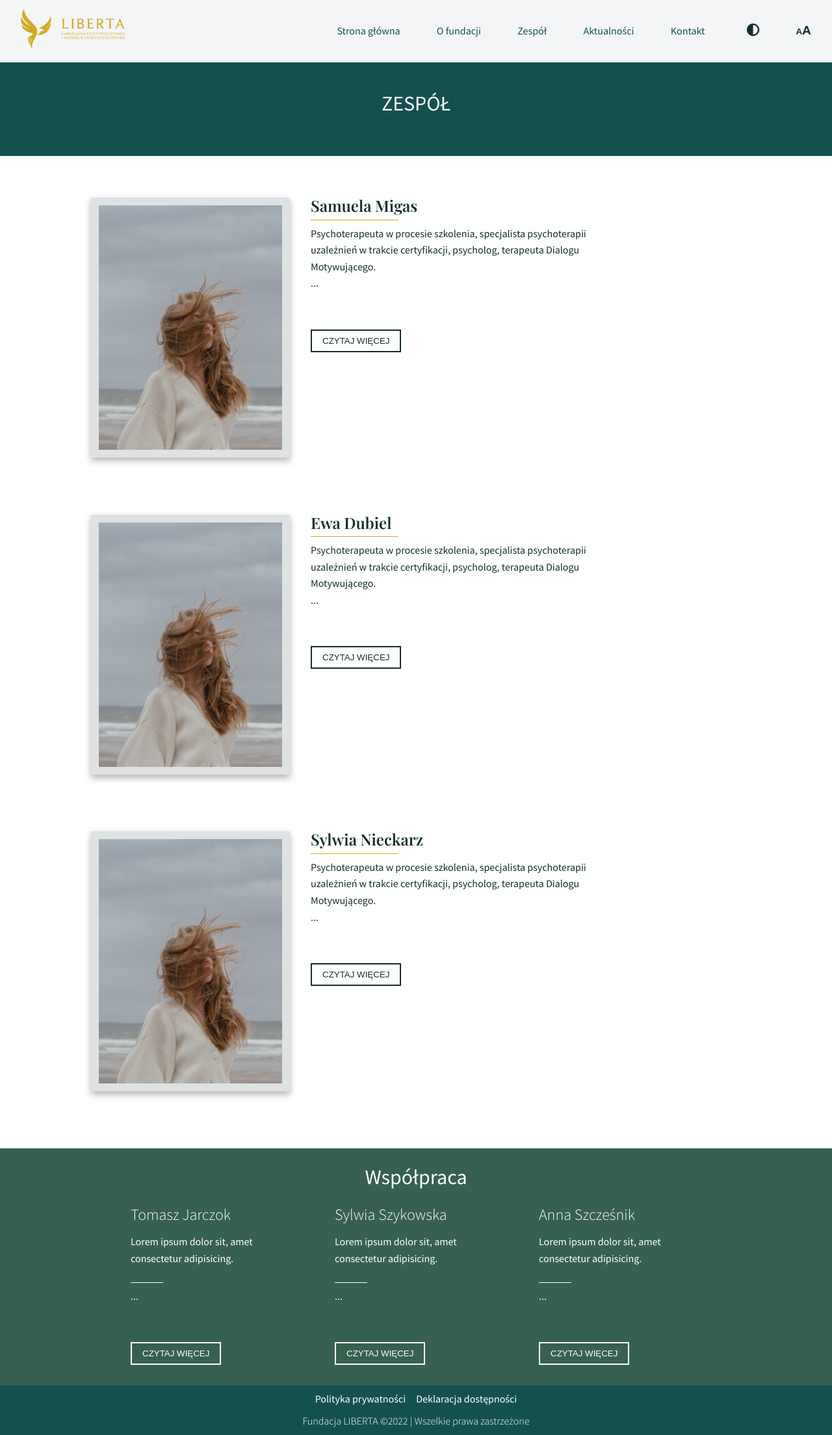
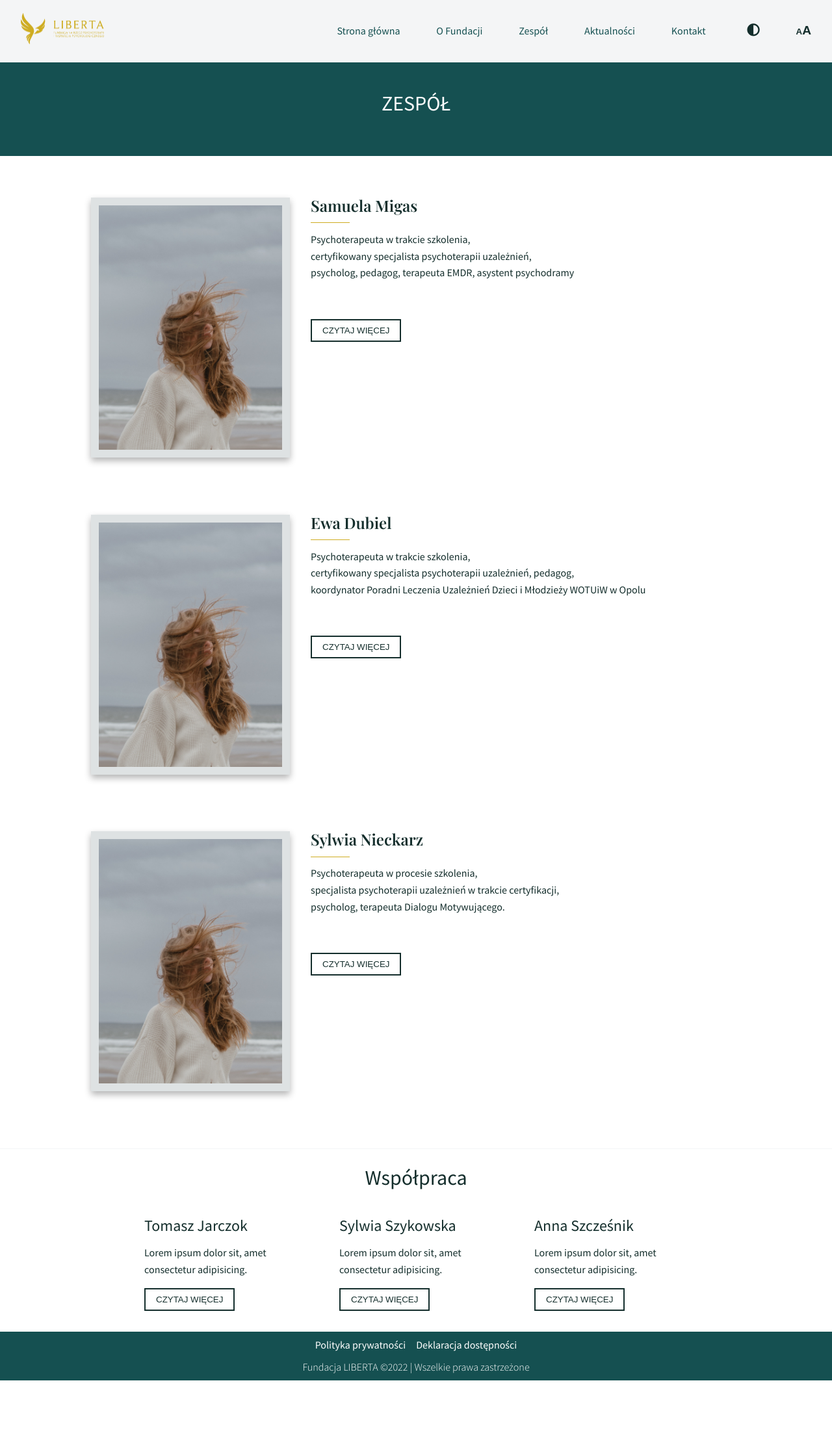
Before and after one commit to aleksandra-migas/fundacja-LIBERTA, a plain HTML site: page zespol.html in a window 1280 px wide. Shown: the whole page at 65% size. After the commit the page ends 2124 px from the top, so only its background shows below. Drawn offline with nearby package versions, Linux system fonts and the light colour scheme.

Commit message:
logo changes

```diff
--- a/aktualnosci.css
+++ b/aktualnosci.css
@@ -71,9 +71,12 @@
       background-color: var(--whiteBackground);
     }
     .logo{
-      width: 10rem;
-      cursor: pointer;
-    }
+      display: none;
+   }
+   .logo-phone{
+       width:2rem;
+       cursor: pointer;
+   }
     nav{
         width: 100%;
         display: flex;
@@ -192,7 +195,7 @@
         padding: .5rem;
        }
        .card-3{
-        height: 650px;
+        height: 550px;
        }
        .img-box{
         width: 300px;
@@ -263,6 +266,14 @@
     height: 12vh;
     justify-content: space-between;
   }
+  .logo{
+    display: inline;
+    width:8rem;
+    cursor: pointer;
+  }
+  .logo-phone{
+    display: none;
+  }
   .burger{
     display: none;
   }
--- a/deklaracja.css
+++ b/deklaracja.css
@@ -70,10 +70,13 @@
   body{
     background-color: var(--whiteBackground);
   }
-    .logo{
-      width: 10rem;
-      cursor: pointer;
-    }
+  .logo{
+    display: none;
+ }
+ .logo-phone{
+     width:2rem;
+     cursor: pointer;
+ }
     nav{
         width: 100%;
         display: flex;
@@ -209,6 +212,14 @@
     height: 12vh;
     justify-content: space-between;
   }
+  .logo{
+    display: inline;
+    width:8rem;
+    cursor: pointer;
+  }
+  .logo-phone{
+    display: none;
+  }
   .burger{
     display: none;
   }
--- a/fundacja.css
+++ b/fundacja.css
@@ -68,10 +68,13 @@
   body{
     background-color: var(--whiteBackground);
   }
-    .logo{
-      width: 10rem;
-      cursor: pointer;
-    }
+  .logo{
+    display: none;
+ }
+ .logo-phone{
+     width:2rem;
+     cursor: pointer;
+ }
     nav{
         width: 100%;
         display: flex;
@@ -239,6 +242,14 @@
     height: 12vh;
     justify-content: space-between;
   }
+  .logo{
+    display: inline;
+    width:8rem;
+    cursor: pointer;
+  }
+  .logo-phone{
+    display: none;
+  }
   .burger{
     display: none;
   }
--- a/kontakt.css
+++ b/kontakt.css
@@ -70,10 +70,13 @@
   body{
     background-color: var(--whiteBackground);
   }
-    .logo{
-      width: 10rem;
-      cursor: pointer;
-    }
+  .logo{
+    display: none;
+ }
+ .logo-phone{
+     width:2rem;
+     cursor: pointer;
+ }
     nav{
         width: 100%;
         display: flex;
@@ -220,6 +223,14 @@
     height: 12vh;
     justify-content: space-between;
   }
+  .logo{
+    display: inline;
+    width:8rem;
+    cursor: pointer;
+  }
+  .logo-phone{
+    display: none;
+  }
   .burger{
     display: none;
   }
--- a/style.css
+++ b/style.css
@@ -73,7 +73,10 @@ font-size: 2rem;
     background-color: var(--whiteBackground);
   }
     .logo{
-        width:10rem;
+       display: none;
+    }
+    .logo-phone{
+        width:2rem;
         cursor: pointer;
     }
     nav{
@@ -232,7 +235,7 @@ font-size: 2rem;
       padding: .5rem;
      }
      .card-3{
-      height: 650px;
+      height: 550px;
      }
      .img-box{
       width: 300px;
@@ -284,17 +287,17 @@ font-size: 2rem;
      .logos-wrapper{
       width: 100vw;
       display: grid;
-      grid-template-columns: repeat(auto-fit, minmax(120px, 150px));
+      grid-template-columns: repeat(auto-fit, minmax(50px, 150px));
+     grid-template-rows: repeat(auto-fit, minmax(50px, 150px));
       grid-gap: 10px;
       justify-content: center;
+      align-items: center;
      }
     .logo-img{
-      width: 80px;
-      height: 100px;
+    height: 100px;
     }
     .logo-img img{
       width: 100%;
-      height: 100%;
       object-fit: cover;
     }
 footer{
@@ -328,6 +331,14 @@ footer p{
  nav {
   height: 12vh;
   justify-content: space-between;
+}
+.logo{
+  display: inline;
+  width:8rem;
+  cursor: pointer;
+}
+.logo-phone{
+  display: none;
 }
 .burger{
   display: none;
--- a/zespol.css
+++ b/zespol.css
@@ -70,10 +70,13 @@
   body{
     background-color: var(--whiteBackground);
   }
-    .logo{
-      width: 10rem;
-      cursor: pointer;
-    }
+  .logo{
+    display: none;
+ }
+ .logo-phone{
+     width:2rem;
+     cursor: pointer;
+ }
     nav{
         width: 100%;
         display: flex;
@@ -186,7 +189,6 @@
         display: flex;
         flex-direction: column;
         margin: 2rem 0;
-
       }
       .card-wrapper img{
         height: 50vh;
@@ -198,16 +200,19 @@
     .card hr{
         border: none;
         height: 1px;
-        width: 30%;
-        margin: .5rem 0;
+        width: 60px;
+        margin: .8rem 0;
         background-color: var(--gold);
     }
     .card h2{
         font-family: var(--titleFont);
         color: var(--darkText);
     }
-    .section-1 .short-text{
+    /*.section-1 .short-text, .short-text2, .short-text3{
       max-width: 450px;
+    }*/
+    .dots, .dots2, .dots3{
+      color: transparent;
     }
     .more, .more2, .more3{
       display: none;
@@ -223,19 +228,18 @@
     }
     .card button:hover{
       border: var(--deepGreen) 3px solid;
-
-/*background-color: var(--gold);
-color: var(--whiteText);*/
     }
-    .section-2{
-      /*width: 100%;*/
-      background-color:var(--accentGreen)
+    .long-hr{
+      width: 100%;
+      border: none;
+      height: 1px;
+      background-color: var(--lightGray);
     }
     .section-2 h1{
       font-size: 2rem;
       font-weight: 400;
       text-align: center;
-      color: var(--whiteText);
+      color: var(--darkText);
       padding-top: 2rem;
     }
     .wspolpraca-wrapper{
@@ -245,40 +249,39 @@ color: var(--whiteText);*/
       justify-content: center;
       align-items: center;
       flex-direction: column;
-      color: var(--whiteText);
+      /*color: var(--whiteText);*/
+      color: var(--darkText);
      margin: 0 auto;
     }
    .wspolpraca-text{
     padding: 2rem 0;
+    width: 300px;
    }
     .wspolpraca-text h2{
-      font-weight: 300;
+      font-weight: 400;
+      margin: 1rem 0;
     }
-    .wspolpraca-text hr{
-      border: none;
-      width: 30%;
-      height: 1px;
-      background-color: var(--whiteText);
-      margin: .5rem 0;
+    .dots4, .dots5, .dots6{
+      color: transparent;
     }
-    .section-2 .short-text{
+    /*.section-2 .short-text{
       width: 250px;
       padding: 1rem 0;
-    }
+    }*/
     .more4, .more5, .more6{
       display: none;
     }
     .more-btn4, .more-btn5, .more-btn6{
-      background-color: var(--accentGreen);
-      color: var(--whiteText);
-      border: var(--whiteText) 2px solid;
+      background-color: transparent;
+      color: var(--darkText);
+      border: var(--darkText) 2px solid;
       padding: .5rem 1rem;
-      margin-top: 2rem;
+      margin-top: 1rem;
       text-transform: uppercase;
       cursor: pointer;
     }
     .section-2 button:hover{
-      border: var(--whiteText) 3px solid;
+      border: var(--darkText) 3px solid;
     }
     footer{
       width:100%;
@@ -305,12 +308,20 @@ color: var(--whiteText);*/
       font-weight: 300;
       margin-bottom: .5rem;
     }
- }
+  }
 
  @media screen and (min-width: 700px){
   nav {
     height: 12vh;
     justify-content: space-between;
+  }
+  .logo{
+    display: inline;
+    width:8rem;
+    cursor: pointer;
+  }
+  .logo-phone{
+    display: none;
   }
   .burger{
     display: none;
--- a/zespol.html
+++ b/zespol.html
@@ -21,9 +21,10 @@
     <header>
         <nav>
             <a href="index.html"><img class="logo" src="images/logo-row.png"></a>
+            <a href="index.html"><img class="logo-phone" src="images/logo-new.png"></a>
             <ul class="nav-links">
                 <li><a href="index.html">Strona główna</a></li>
-                <li><a href="fundacja.html">O fundacji</a></li>
+                <li><a href="fundacja.html">O Fundacji</a></li>
                 <li><a href="zespol.html">Zespół</a></li>
                 <li><a href="aktualnosci.html">Aktualności</a></li>
                 <li><a href="kontakt.html">Kontakt</a></li>
@@ -49,8 +50,8 @@
                 <div class="text">
                     <h2>Samuela Migas</h2>
                     <hr>
-                    <p class="short-text"> Psychoterapeuta w procesie szkolenia, specjalista psychoterapii uzależnień w trakcie certyfikacji, psycholog, terapeuta Dialogu Motywującego.</p>
-                    <div class="dots">...</div><br>
+                    <p class="short-text">Psychoterapeuta w trakcie szkolenia,<br>certyfikowany specjalista psychoterapii uzależnień,<br> psycholog, pedagog, terapeuta EMDR, asystent psychodramy<span class="dots">...</span></p>
+                    <!--<div class="dots">...</div>--><br>
                     <div class="more">
                     <p>Z wykształcenia jestem pedagogiem, psychologiem, certyfikowanym specjalistą psychoterapii uzależnień, psychoterapeutą w trakcie całościowego 4-letniego szkolenia atestowanego przez Polskie Towarzystwo Psychiatryczne. Jestem także terapeutą EMDR (ang. Eye Movement Desentisization and Reprocessing – terapia odwrażliwiania i przetwarzania za pomocą ruchu gałek ocznych). Posiadam tytuł asystenta psychodramy.
                         Doświadczenie zawodowe zdobywałam pracując w Centrum Terapii i Profilaktyki w Strzelcach Opolskich, Szkole Podstawowej nr 30 w Opolu oraz Wojewódzkim Ośrodku Terapii Uzależnienia i Współuzależnienia w Opolu. Odbyłam staż kliniczny w Ośrodku Leczenia Nerwic i Zaburzeń Odżywiania „Dąbrówka” w Gliwicach. Współpracowałam z Domem Dziecka w Tarnowie Opolskim, gdzie współprowadziłam grupę terapeutyczną dla dzieci pochodzących z rodzin z problemem alkoholowym. Współrealizowałam program profilaktyczny Hip-Hop Profilaktyka z podopiecznymi młodzieżowych ośrodków wychowawczych na terenie województwa opolskiego. Mam doświadczenie w pracy indywidualnej oraz grupowej. Prowadziłam terapię grupową dla osób uzależnionych od substancji oraz hazardu. Aktualnie prowadzę grupę psychoterapeutyczną dla młodzieży.
@@ -65,8 +66,8 @@
                 <div class="text">
                     <h2>Ewa Dubiel</h2>
                     <hr>
-                    <p class="short-text"> Psychoterapeuta w procesie szkolenia, specjalista psychoterapii uzależnień w trakcie certyfikacji, psycholog, terapeuta Dialogu Motywującego.</p>
-                    <div class="dots2">...</div><br>
+                    <p class="short-text2">Psychoterapeuta w trakcie szkolenia,<br>certyfikowany specjalista psychoterapii uzależnień, pedagog,<br>koordynator Poradni Leczenia Uzależnień Dzieci i Młodzieży WOTUiW w Opolu<span class="dots2">...</span></p>
+                   <br>
                     <div class="more2">
                     <p>Jestem pedagogiem, specjalistą psychoterapii uzależnień oraz psychoterapeutą
                         psychodynamicznym w trakcie szkolenia certyfikowanego przez Polskie Towarzystwo Psychiatryczne.
@@ -95,8 +96,8 @@
                 <div class="text">
                     <h2>Sylwia Nieckarz</h2>
                     <hr>
-                    <p class="short-text"> Psychoterapeuta w procesie szkolenia, specjalista psychoterapii uzależnień w trakcie certyfikacji, psycholog, terapeuta Dialogu Motywującego.</p>
-                    <div class="dots3">...</div><br>
+                    <p class="short-text3">Psychoterapeuta w procesie szkolenia,<br>specjalista psychoterapii uzależnień w trakcie certyfikacji,<br>psycholog, terapeuta Dialogu Motywującego.<span class="dots4">...</span></p>
+                    <br>
                     <div class="more3">
                     <p>Jestem psychologiem i psychoterapeutą w trakcie 4
                         -letniego kursu atestowanego przez Polskie Towarzystwo Psychiatryczne, specjalistą
@@ -127,14 +128,14 @@
             </div>
            </div>
         </section>
+        <hr class="long-hr">
         <section class="section-2">
             <h1>Współpraca</h1>
             <div class="wspolpraca-wrapper">
                 <div class="wspolpraca-text">
                     <h2>Tomasz Jarczok</h2>
-                    <p class="short-text"> Lorem ipsum dolor sit, amet consectetur adipisicing.</p>
-                    <hr>
-                    <div class="dots4">...</div><br>
+                    <p class="short-text4"> Lorem ipsum dolor sit, amet consectetur adipisicing.<span class="dots4">...</span></p>
+                    <!--<div class="dots4">...</div>-->
                     <div class="more4">
                     <p>Certyfikowany specjalista psychoterapii uzależnień, psychoterapeuta w trakcie szkolenia. Na co dzień pracuje z młodzieżą i ich rodzicami w Poradni Leczenia Uzależnień Dzieci i Młodzieży w Opolu, od 8 lat współpracownik młodzieżowych ośrodków wychowawczych i młodzieżowych ośrodków socjoterapeutycznych na terenie województwa opolskiego. Twórca i realizator programów profilaktycznych, warsztatów rozwoju kompetencji życiowych. Realizator rekomendowanego programu profilaktycznego Fred goes Net. Pracuje w duchu dialogu motywującego.</p>
                 </div>
@@ -142,9 +143,7 @@
                 </div>
                 <div class="wspolpraca-text">
                     <h2>Sylwia Szykowska</h2>
-                    <p class="short-text"> Lorem ipsum dolor sit, amet consectetur adipisicing.</p>
-                    <hr>
-                    <div class="dots5">...</div><br>
+                    <p class="short-text5"> Lorem ipsum dolor sit, amet consectetur adipisicing.<span class="dots5">...</span></p>
                     <div class="more5">
                     <p>Z wykształcenia jestem psychologiem oraz psychoterapeutą w trakcie całościowego 4-letniego szkolenia, atestowanego przez Polskie Towarzystwo Psychiatryczne - posiadam uprawnienia do wykonywania zawodu. Ponadto posiadam uprawnienia mediatora i coacha.
 
@@ -156,9 +155,7 @@
                 </div>
                 <div class="wspolpraca-text">
                     <h2>Anna Szcześnik</h2>
-                    <p class="short-text"> Lorem ipsum dolor sit, amet consectetur adipisicing.</p>
-                    <hr>
-                    <div class="dots6">...</div><br>
+                    <p class="short-text6"> Lorem ipsum dolor sit, amet consectetur adipisicing.<span class="dots6">...</span></p>
                     <div class="more6">
                     <p>Jestem specjalistą psychoterapii uzależnień, pedagogiem z doświadczeniem w pracy
                         terapeutycznej z młodzieżą i dorosłymi. Pracuję indywidualnie i z grupami.
```
Also changed, not shown: aktualnosci.html (+3 -2 lines), deklaracja.html (+2 -1 lines), fundacja.html (+2 -1 lines), index.html (+9 -10 lines), kontakt.html (+4 -3 lines), main.js (+19 -0 lines), statut.html (+1 -1 lines), images/logo-1.png (added), images/logo-2.png (added), images/logo-3.png (added), images/logo-4.png (added), images/logo-5.png (added).
